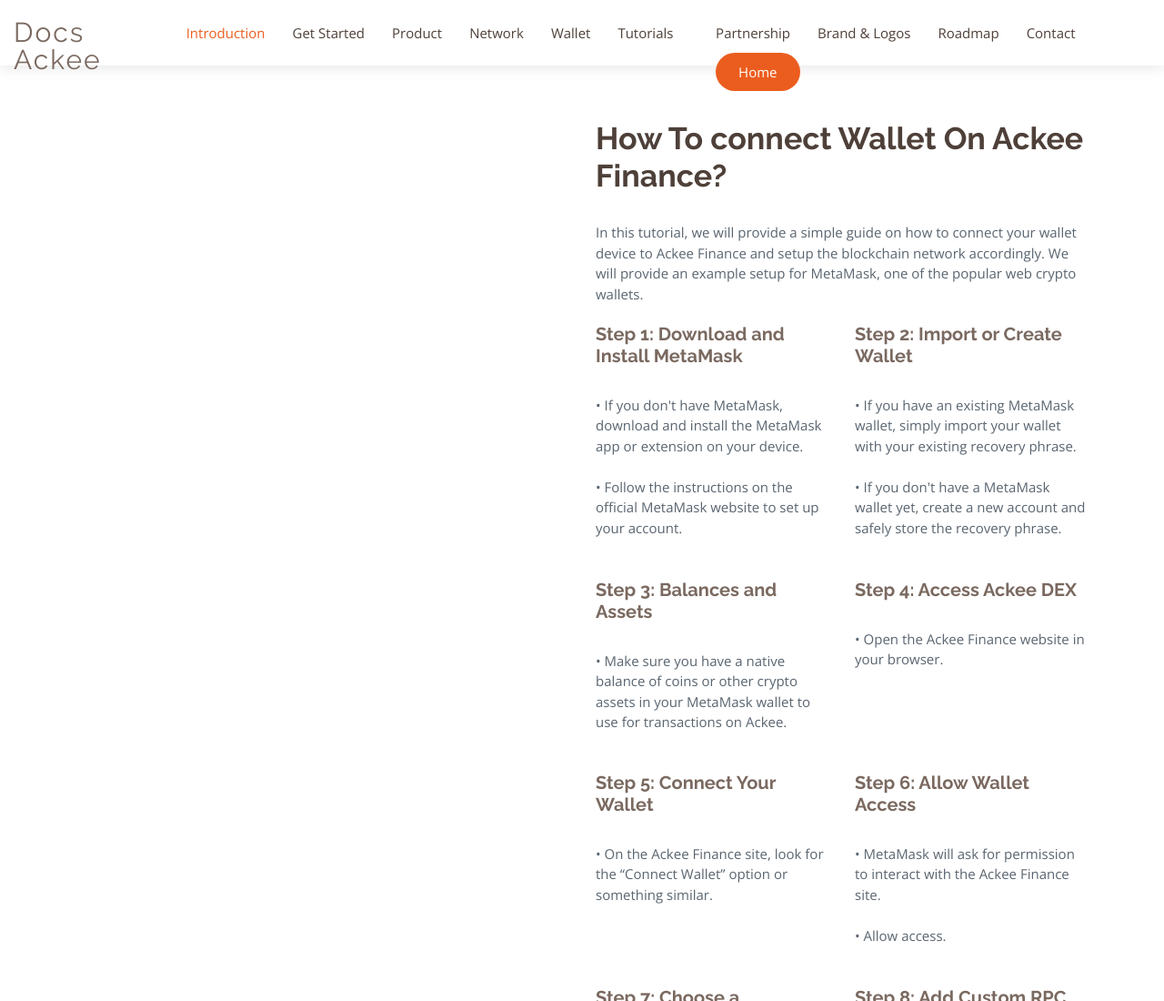
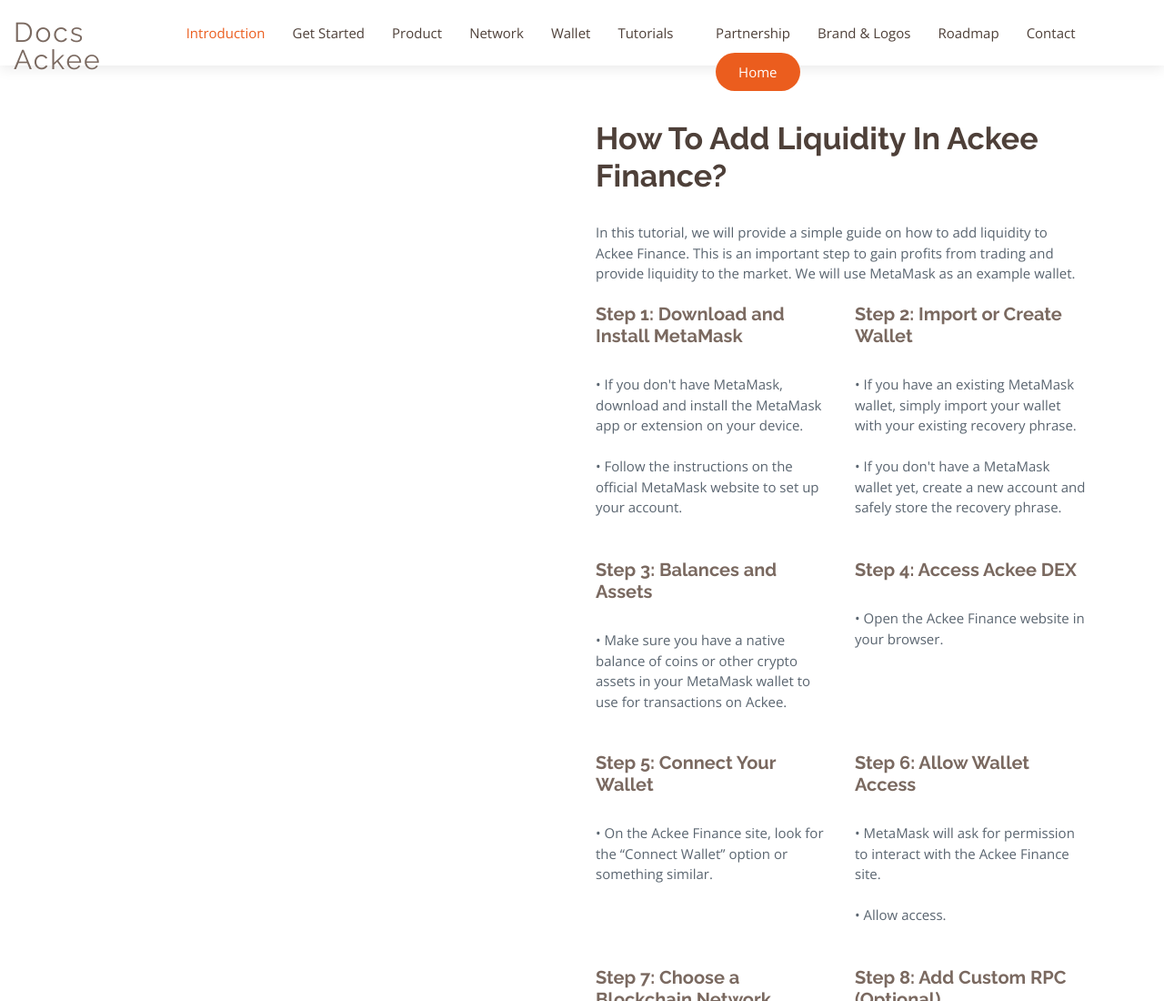
Before and after one commit to cxfi/Dex, a plain HTML site: page htal.html in a window 1280 px wide. Shown: the top 1100 px of the page at 91% size. Drawn offline with nearby package versions, Linux system fonts and the light colour scheme; a web font is replaced by a local one.

Commit message:
Update htal.html

```diff
--- a/htal.html
+++ b/htal.html
@@ -81,9 +81,9 @@
             <img src="assets/img/about-img.svg" class="img-fluid" alt="" data-aos="zoom-in">
           </div>
           <div class="col-lg-6 pt-5 pt-lg-0">
-            <h3 data-aos="fade-up">How To connect Wallet On Ackee Finance?</h3>
+            <h3 data-aos="fade-up">How To Add Liquidity In Ackee Finance?</h3>
             <p data-aos="fade-up" data-aos-delay="100">
-          <br>In this tutorial, we will provide a simple guide on how to connect your wallet device to Ackee Finance and setup the blockchain network accordingly. We will provide an example setup for MetaMask, one of the popular web crypto wallets.</br>
+          <br>In this tutorial, we will provide a simple guide on how to add liquidity to Ackee Finance. This is an important step to gain profits from trading and provide liquidity to the market. We will use MetaMask as an example wallet.</br>
             <div class="row">
               <div class="col-md-6" data-aos="fade-up" data-aos-delay="100">
 
```
